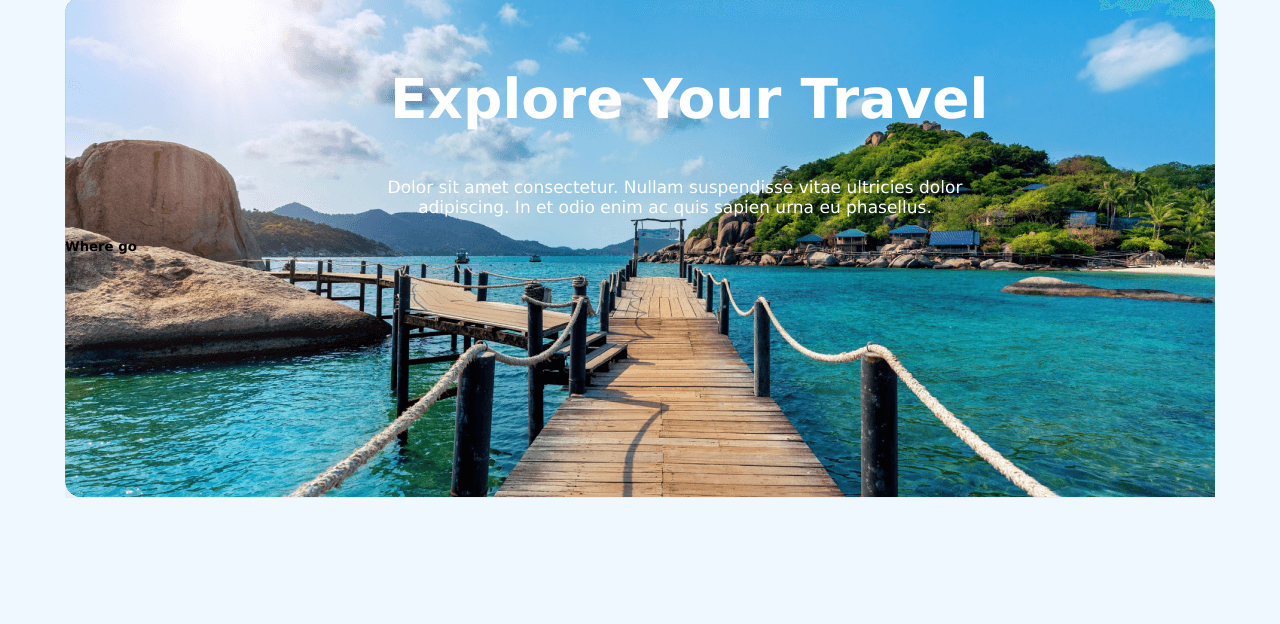
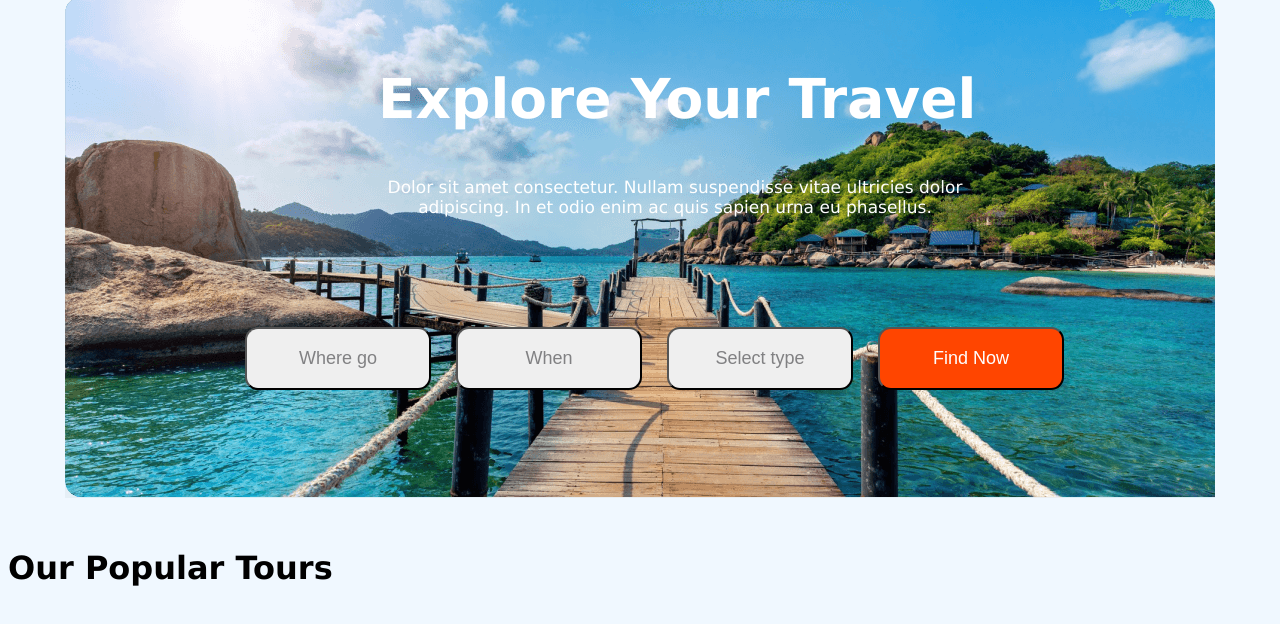
Before and after one commit to mahabuburrifat/b9a2-assignment-2-repo, a plain HTML site: page html code/index.html in a window 1280 px wide. Shown: the part 102-726 px from the top of the page. Drawn offline with Linux system fonts and the light colour scheme.

Commit message:
add header

```diff
--- a/html code/index.html
+++ b/html code/index.html
@@ -46,6 +46,11 @@
         }
 
         /* home er color lagbe */
+        /* .nav .home{
+            background-color: rgb(20, 65, 104);
+            color: orangered;
+
+        } */
 
         /* background image header */
 
@@ -68,7 +73,7 @@
            align-items: center;
         }
         .explore-travel-heading{
-            margin-left: 35px;
+            margin-left: 23px;
             font-size: 55px;
             font-weight: 600;
         }
@@ -77,7 +82,41 @@
             text-align: center;
             font-size: 17px;
             font-weight: 500;
+            color: rgb(255, 255, 255);
+        }
+        .menu-bar{
+            display: flex;
+            align-items: center;
+            /* justify-content: space-evenly;  */
+            /* margin-right: 250px; */
+            margin-left: 180px;
+            margin-top: 110px;
+            gap: 25px;
+            /* border: 2px dotted skyblue; */
+        }
 
+        .menu-bar-color{
+            width: 170px;
+            font-size: 18px;
+            font-weight: 300;
+        }
+
+        .menu-bar button:hover{
+            border-radius: 18px;
+            background-color: white;
+            color: grey;
+        }
+        .menu-bar .find-now:hover{
+            background-color: orangered;
+            color: white;
+        }
+        .menu-bar button{
+            border-radius: 13px;
+            color: rgba(19, 19, 24, 0.50);
+        }
+        .menu-bar .find-now{
+            background-color: orangered;
+            color:white;
         }
 
 
@@ -114,17 +153,28 @@
                     <h2 class="explore-travel-heading">Explore Your Travel</h1>
                     <p class="explore-travel-paragraph">Dolor sit amet consectetur. Nullam suspendisse vitae ultricies dolor adipiscing. In et odio enim ac quis sapien urna eu phasellus.</p>
                 </div>
+                <div class="menu-bar-head">
+                    <div class="menu-bar">
+                        <button><h3 class="menu-bar-color">Where go</h3></button>
+                        <button><h3 class="menu-bar-color">When</h3></button>
+                        <button><h3 class="menu-bar-color">Select type</h3></button>
+                        <button class="find-now"><h3 class="menu-bar-color">Find Now</h3></button>
+                    </div>
+                </div>
                 <div>
-                    <h5>Where go</h5>
+
                 </div>
             </div>
             </div>
+
         </nav>
     </header>
 
     <main>
         <article>
-
+            <section>
+                <h1>Our Popular Tours</h1>
+            </section>
         </article>
     </main>
 
```
